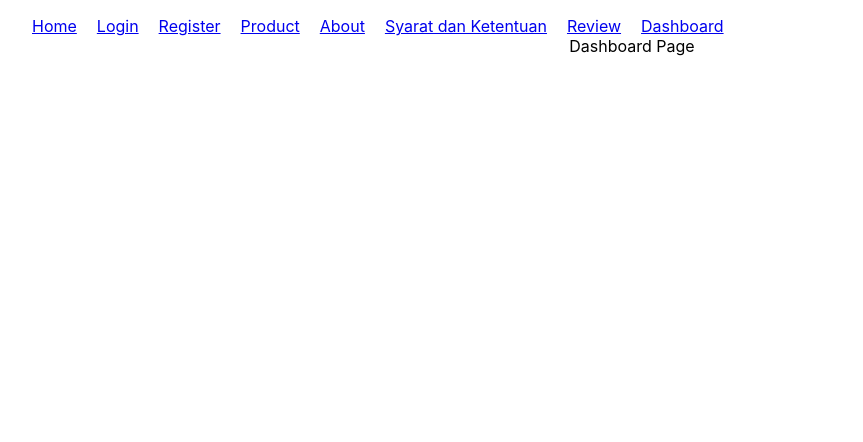
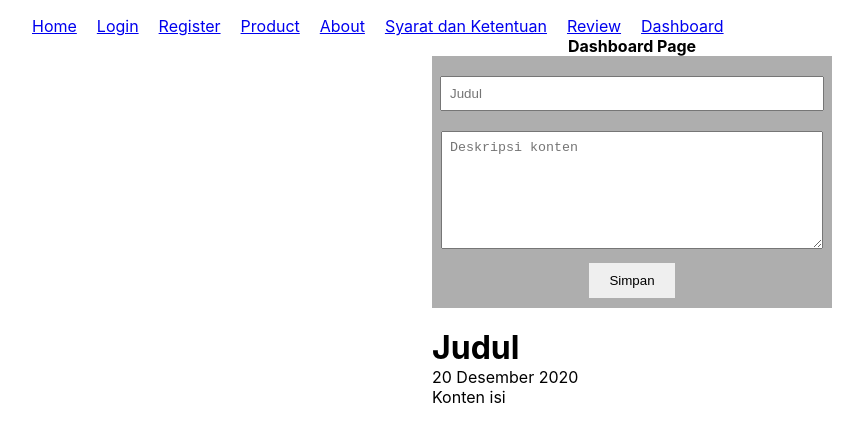
Before and after one commit to tuajie/kejutanmu, a React (Create React App) app: page /dashboard in a window 1280 px wide. Shown: the top 442 px of the page, without its empty margins (8-871 px from the left). Built offline with nearby package versions, Linux system fonts and the light colour scheme.

Commit message:
push data to firebase

```diff
--- a/src/config/firebase/firebaseConfig.js
+++ b/src/config/firebase/firebaseConfig.js
@@ -1,8 +1,8 @@
 import firebase from 'firebase/app';
 import 'firebase/auth';
-// import 'firebase/firestore';
+import 'firebase/database';
 
-var firebaseConfig = {
+const firebaseConfig = {
     apiKey: "AIzaSyBGQMygbiFfr2joPNLaRT8WXOCq7pU6R1k",
     authDomain: "kejutanmu-b3770.firebaseapp.com",
     databaseURL: "https://kejutanmu-b3770.firebaseio.com",
@@ -16,6 +16,6 @@ var firebaseConfig = {
   firebase.initializeApp(firebaseConfig);
   // firebase.analytics();
 
-var database = firebase.database();
+export const database = firebase.database();
 
-  export default firebase;
+export default firebase;
--- a/src/config/redux/action/actionApp.js
+++ b/src/config/redux/action/actionApp.js
@@ -1,5 +1,5 @@
 // kumpulan action untuk sebelum di ekesekusi ke reducer redux
-import firebaseSetting from '../../firebase/firebaseConfig';
+import firebaseSetting, { database } from '../../firebase/firebaseConfig';
 
 
 
@@ -53,13 +53,14 @@ export const loginUserAPI = (data) => (dispatch) => {
                     const dataUser = {
                         email: res.user.email,
                         uid: res.user.uid,
-                        emailVerified: res.user.emailVerified
+                        emailVerified: res.user.emailVerified,
+                        refreshToken: res.user.refreshToken
                     }
                     //jika sudah ada respon dari server, maka mengembalikan fungsi button nya menjadi semula lagi
                     dispatch({type: 'CHANGE_LOADING', value: false})
                     dispatch({type: 'CHANGE_LOGIN', value: true})
                     dispatch({type: 'CHANGE_USER', value: dataUser})
-                    masuk(true)
+                    masuk(dataUser)
                 })
                 // Handle Errors here.
                 .catch(function(error) {
@@ -73,6 +74,12 @@ export const loginUserAPI = (data) => (dispatch) => {
             })
         }
     )
+}
 
-
+export const addDataToAPI = (data) => (dispatch) => {
+    database.ref('konten' + data.userId).push({
+        title: data.title,
+        konten: data.konten,
+        date: data.date
+    })
 }
--- a/src/index.js
+++ b/src/index.js
@@ -2,7 +2,9 @@ import React from 'react';
 import ReactDOM from 'react-dom';
 import App from './page/App';
 import * as serviceWorker from './serviceWorker';
+import firebaseSetting from './config/firebase/firebaseConfig'
 
+console.log('configurasi asli firebase => ',firebaseSetting);
 
 ReactDOM.render(
   <React.StrictMode>
--- a/src/page/App.css
+++ b/src/page/App.css
@@ -7,6 +7,13 @@ body {
   -moz-osx-font-smoothing: grayscale;
 }
 button:focus { outline: none; }
+
+
+input, textarea { outline: none; }
+
+h1, h2, h3, h4, h5, h6, p {
+  margin: 0;
+}
 
 code {
   font-family: source-code-pro, Menlo, Monaco, Consolas, 'Courier New',
@@ -95,3 +102,37 @@ ul li{
 .abu{
   background: #737373 ;
 }
+
+form{
+  width: 400px;
+  margin: 0 auto;
+  background: #aeaeae;
+  padding: 20px 0 0;
+}
+form textarea{
+  width: 91%;
+  padding: 2%;
+  min-height: 100px;
+  margin-top: 20px ;
+}
+
+form input{
+  width: 91%;
+  padding: 2%;
+}
+form button{
+  border: none;
+  padding: 10px 20px;
+  margin: 10px 0;
+  cursor: pointer;
+}
+.isi-firebase{
+  text-align: left;
+  margin: 0 auto;
+  width: 400px;
+  padding: 20px 0;
+}
+
+.isi-firebase h6{
+  font-size: 32px;
+}
--- a/src/page/dashboard.js
+++ b/src/page/dashboard.js
@@ -1,9 +1,63 @@
-import React from 'react';
+import React, { Component } from 'react';
+import { connect } from 'react-redux';
+import { addDataToAPI } from '../config/redux/action/actionApp'
 
-const Dashboard = () =>{
-    return(
-        <div>Dashboard Page</div>
-    )
+class Dashboard extends Component {
+    state = {
+        title: '',
+        konten: '',
+        date: ''
+    }
+
+    urusanSaveKonten = () => {
+        const {title, konten} = this.state;
+        const {saveKonten} = this.props;
+
+        const data = {
+            title: title,
+            konten: konten,
+            date: new Date().getTime(),
+            userId: this.props.userData.uid
+        }
+        saveKonten(data)
+        console.log(data)
+    }
+
+    onInputChange = (e, type) => {
+        this.setState({
+            [type] : e.target.value
+        })
+    }
+
+    render() {
+        const {title, konten, date} = this.state;
+        return(
+            <div>
+                <h4>Dashboard Page</h4>
+                <form>
+                    <input placeholder="Judul" value={title} onChange={(e) => this.onInputChange(e, 'title')} />
+                    <textarea placeholder="Deskripsi konten" value={konten} onChange={(e) => this.onInputChange(e, 'konten')}></textarea>
+                    <button className="btn-simpan" onClick={this.urusanSaveKonten}  loading={this.props.isLoading}>Simpan</button>
+                </form>
+
+                <div className="isi-firebase">
+                    <h6> Judul </h6>
+                    <p> 20 Desember 2020 </p>
+                    <p>  Konten isi </p>
+                </div>
+            </div>
+
+
+        )
+    }
 }
 
-export default Dashboard;
+const reduxState = (state) => ({
+    userData: state.user
+})
+
+const reduxDispatch = (dispatch) => ({
+    saveKonten : (data) => dispatch(addDataToAPI(data))
+})
+
+export default connect(reduxState, reduxDispatch)(Dashboard);
--- a/src/page/login.js
+++ b/src/page/login.js
@@ -30,7 +30,7 @@ class Login extends Component {
         const {history} =  this.props;
         const res = await this.props.loginAPI({email, password}).catch(err => err);
         if(res){
-            console.log("login berhasil")
+            console.log("login berhasil", res)
             this.setState({
                 email: '',
                 password: ''
--- a/src/page/register.js
+++ b/src/page/register.js
@@ -1,10 +1,7 @@
 import React, { Component, Fragment } from 'react';
 import { connect } from 'react-redux';
 import Button from '../component/atom/Button';
-import firebaseSetting from '../config/firebase/firebaseConfig';
 import { registerUserAPI } from '../config/redux/action/actionApp';
-
-console.log('config firebase => ',firebaseSetting);
 
 class Register extends Component {
     state = {
```
